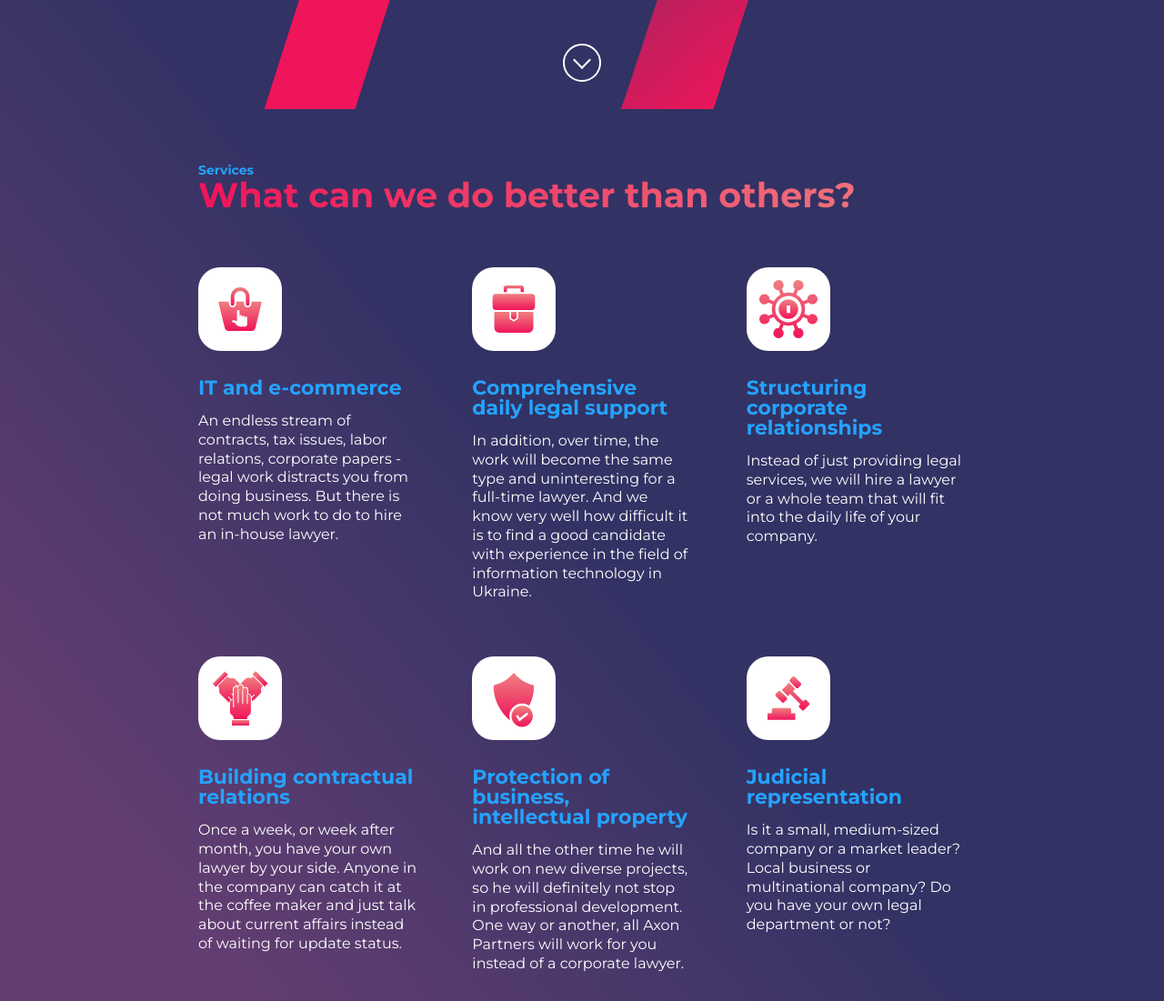
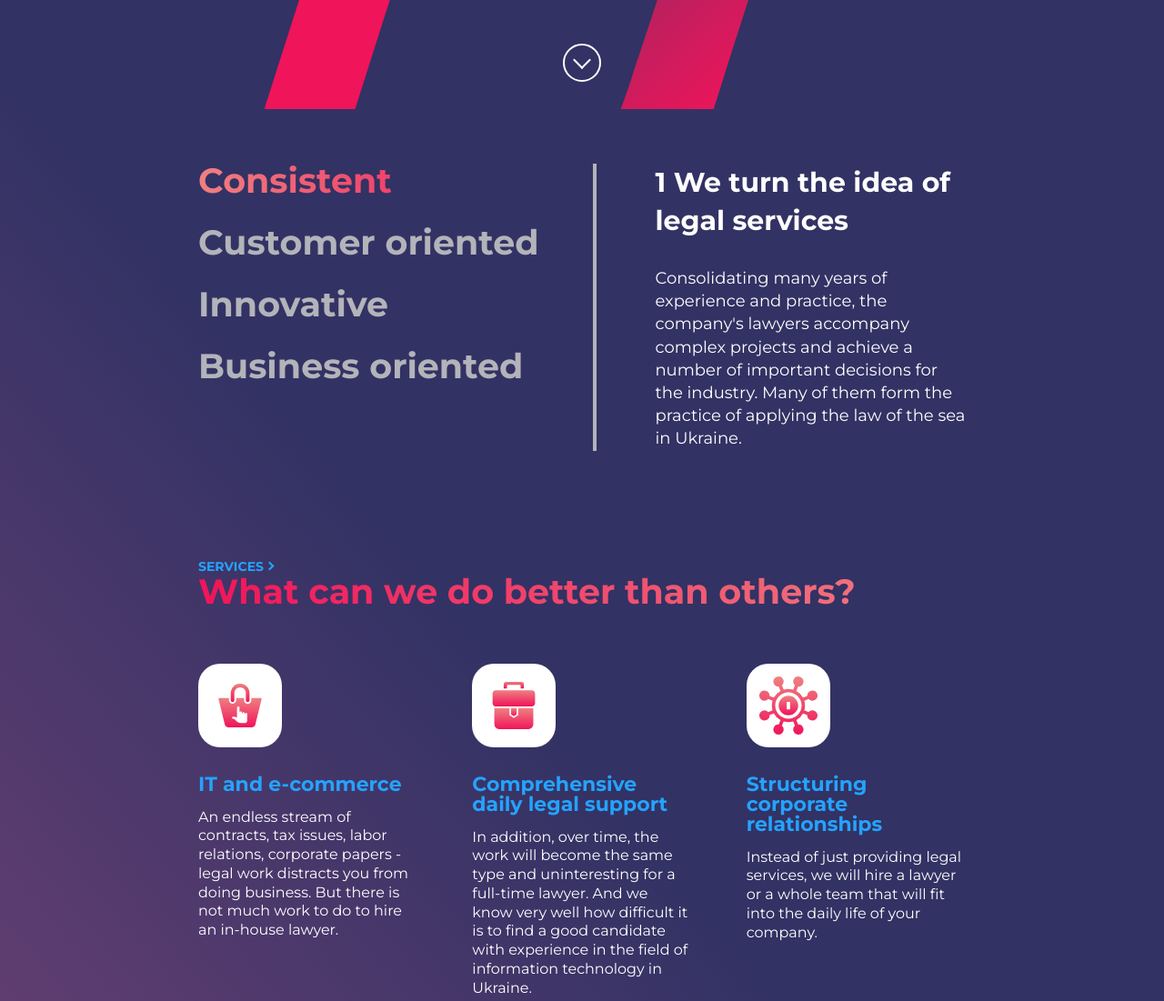
Before and after one commit to Kris07265/hlegal, a website built with Vite: page index.html in a window 1280 px wide. Shown: the part 680-1781 px from the top of the page at 91% size. Built offline with nearby package versions, Linux system fonts and the light colour scheme; files whose address does not match are found by name.

Commit message:
added tabs

```diff
--- a/index.html
+++ b/index.html
@@ -93,6 +93,65 @@
 
         <a class="head__link" href="#"></a>
       </div>
+      <section class="tabs">
+        <div class="container tabs__container">
+          <ul class="tabs__links">
+            <li class="tabs__links-item active">Consistent</li>
+            <li class="tabs__links-item">Customer oriented</li>
+            <li class="tabs__links-item">Innovative</li>
+            <li class="tabs__links-item">Business oriented</li>
+          </ul>
+
+          <ul class="tabs__content">
+            <li class="tabs__content-item active">
+              <h2 class="tabs__content-title">
+                1 We turn the idea of legal services
+              </h2>
+              <p class="tabs__content-desc">
+                Consolidating many years of experience and practice, the
+                company's lawyers accompany complex projects and achieve a
+                number of important decisions for the industry. Many of them
+                form the practice of applying the law of the sea in Ukraine.
+              </p>
+            </li>
+            <li class="tabs__content-item">
+              <h2 class="tabs__content-title">
+                2 We turn the idea of legal services
+              </h2>
+              <p class="tabs__content-desc">
+                Consolidating many years of experience and practice, the
+                company's lawyers accompany complex projects and achieve a
+                number of important decisions for the industry. Many of them
+                form the practice of applying the law of the sea in Ukraine.
+              </p>
+            </li>
+
+            <li class="tabs__content-item">
+              <h2 class="tabs__content-title">
+                3 We turn the idea of legal services
+              </h2>
+              <p class="tabs__content-desc">
+                Consolidating many years of experience and practice, the
+                company's lawyers accompany complex projects and achieve a
+                number of important decisions for the industry. Many of them
+                form the practice of applying the law of the sea in Ukraine.
+              </p>
+            </li>
+
+            <li class="tabs__content-item">
+              <h2 class="tabs__content-title">
+                4 We turn the idea of legal services
+              </h2>
+              <p class="tabs__content-desc">
+                Consolidating many years of experience and practice, the
+                company's lawyers accompany complex projects and achieve a
+                number of important decisions for the industry. Many of them
+                form the practice of applying the law of the sea in Ukraine.
+              </p>
+            </li>
+          </ul>
+        </div>
+      </section>
       <section class="services">
         <div class="container services__container">
           <a class="services__link" href="#">Services</a>
--- a/src/js/main.js
+++ b/src/js/main.js
@@ -1,15 +1,35 @@
-import '../scss/style.scss';
+import "../scss/style.scss";
 
 (() => {
-  const burgerButton = document.querySelector('.header__box-burger');
-  const closeMenuButton = document.querySelector('.header__nav-close');
-  const headerNavigation = document.querySelector('.header__nav');
+  const burgerButton = document.querySelector(".header__box-burger");
+  const closeMenuButton = document.querySelector(".header__nav-close");
+  const headerNavigation = document.querySelector(".header__nav");
 
-  burgerButton.addEventListener('click', () => {
-    headerNavigation.classList.add('active');
+  burgerButton.addEventListener("click", () => {
+    headerNavigation.classList.add("active");
   });
 
-  closeMenuButton.addEventListener('click', () => {
-    headerNavigation.classList.remove('active');
+  closeMenuButton.addEventListener("click", () => {
+    headerNavigation.classList.remove("active");
   });
 })();
+
+(() => {
+  const tabItems = document.querySelectorAll(".tabs__links-item");
+  const tabContent = document.querySelectorAll(".tabs__content-item");
+
+  tabItems.forEach((tab, index) => {
+    tab.addEventListener("click", () => {
+      tabContent.forEach((content) => {
+        content.classList.remove("active");
+      });
+
+      tabItems.forEach((item) => {
+        item.classList.remove("active");
+      });
+
+      tabItems[index].classList.add("active");
+      tabContent[index].classList.add("active");
+    });
+  });
+})();
--- a/src/scss/_footer.scss
+++ b/src/scss/_footer.scss
@@ -4,6 +4,20 @@
   background: v.$bg-color;
   padding: 62px 0 30px;
   text-align: center;
+  position: relative;
+  &::before {
+    content: "";
+    position: absolute;
+    top: 30px;
+    left: 30px;
+    right: 30px;
+    height: 2px;
+    background: v.$separator-color;
+    @media screen and (min-width: v.$breakpoint-md) {
+      left: 60px;
+      right: 60px;
+    }
+  }
   // .footer__container
 
   &__container {
@@ -20,7 +34,6 @@
       flex: 1 1 50%;
       display: flex;
       gap: 10px;
-      justify-content: center;
       align-items: center;
     }
   }
@@ -55,7 +68,6 @@
       flex: 1 1 100%;
       display: flex;
       gap: 10px;
-      justify-content: center;
       align-items: center;
     }
   }
@@ -106,6 +118,7 @@
     @media screen and (min-width: v.$breakpoint-md) {
       flex: 1 1 50%;
       margin-top: 0;
+      text-align: right;
     }
     p {
       font-size: 16px;
--- a/src/scss/_publications.scss
+++ b/src/scss/_publications.scss
@@ -16,7 +16,21 @@
     font-weight: 700;
     font-size: 14px;
     text-decoration: none;
+    text-transform: uppercase;
     color: v.$regular-color;
+    padding-right: 10px;
+    position: relative;
+    &::after {
+      content: "";
+      position: absolute;
+      top: 5px;
+      right: 0;
+      width: 7px;
+      height: 7px;
+      border-bottom: 2px solid v.$regular-color;
+      border-right: 2px solid v.$regular-color;
+      transform: rotate(-45deg);
+    }
   }
 
   // .publications__title
--- a/src/scss/_services.scss
+++ b/src/scss/_services.scss
@@ -18,7 +18,21 @@
     font-weight: 700;
     font-size: 14px;
     text-decoration: none;
+    text-transform: uppercase;
     color: v.$regular-color;
+    padding-right: 10px;
+    position: relative;
+    &::after {
+      content: "";
+      position: absolute;
+      top: 5px;
+      right: 0;
+      width: 7px;
+      height: 7px;
+      border-bottom: 2px solid v.$regular-color;
+      border-right: 2px solid v.$regular-color;
+      transform: rotate(-45deg);
+    }
   }
 
   // .services__title
--- /dev/null
+++ b/src/scss/_tabs.scss
@@ -0,0 +1,102 @@
+@use "vars" as v;
+
+.tabs {
+  padding: 30px 0;
+  overflow-x: hidden;
+
+  @media screen and (min-width: v.$breakpoint-md) {
+    padding: 60px 0;
+  }
+
+  &__container {
+    @media screen and (min-width: v.$breakpoint-lg) {
+      display: flex;
+    }
+  }
+
+  &__links {
+    display: flex;
+    gap: 30px;
+    padding-bottom: 25px;
+    padding-right: 30px;
+    overflow: auto;
+    margin-right: -30px;
+    &::-webkit-scrollbar {
+      width: 0;
+    }
+
+    @media screen and (min-width: v.$breakpoint-md) {
+      margin-right: calc(-50vw + 324px);
+      padding-bottom: 55px;
+    }
+
+    @media screen and (min-width: v.$breakpoint-lg) {
+      flex-flow: column;
+      flex: 1 1 50%;
+      margin: 0;
+      padding-bottom: 0;
+      padding-right: 60px;
+      overflow: visible;
+    }
+
+    @media screen and (min-width: v.$breakpoint-xl) {
+      flex-basis: 0;
+    }
+  }
+
+  &__links-item {
+    text-wrap: nowrap;
+    cursor: pointer;
+    @include v.title;
+
+    &:hover {
+    }
+
+    &.active {
+      @include v.text-gradient(v.$gradient-red-reversed);
+    }
+  }
+
+  &__content {
+    color: v.$white-color;
+    line-height: 1.4;
+    padding-top: 34px;
+    border-top: 4px solid v.$text-color;
+
+    @media screen and (min-width: v.$breakpoint-md) {
+      padding-top: 64px;
+    }
+
+    @media screen and (min-width: v.$breakpoint-lg) {
+      flex: 1 1 50%;
+      padding-top: 0;
+      padding-left: 64px;
+      border-top: unset;
+      border-left: 4px solid v.$text-color;
+      display: flex;
+      align-items: center;
+    }
+  }
+
+  &__content-item {
+    display: none;
+
+    &.active {
+      display: block;
+    }
+  }
+
+  &__content-title {
+    font-weight: 700;
+    font-size: 20px;
+    margin-bottom: 30px;
+
+    @media screen and (min-width: v.$breakpoint-md) {
+      font-size: 30px;
+    }
+  }
+
+  &__content-desc {
+    font-size: 18px;
+  }
+}
--- a/src/scss/style.scss
+++ b/src/scss/style.scss
@@ -3,6 +3,7 @@
 @use "vars";
 @use "global";
 @use "head";
+@use "tabs";
 @use "services";
 @use "partners";
 @use "publications";
```
